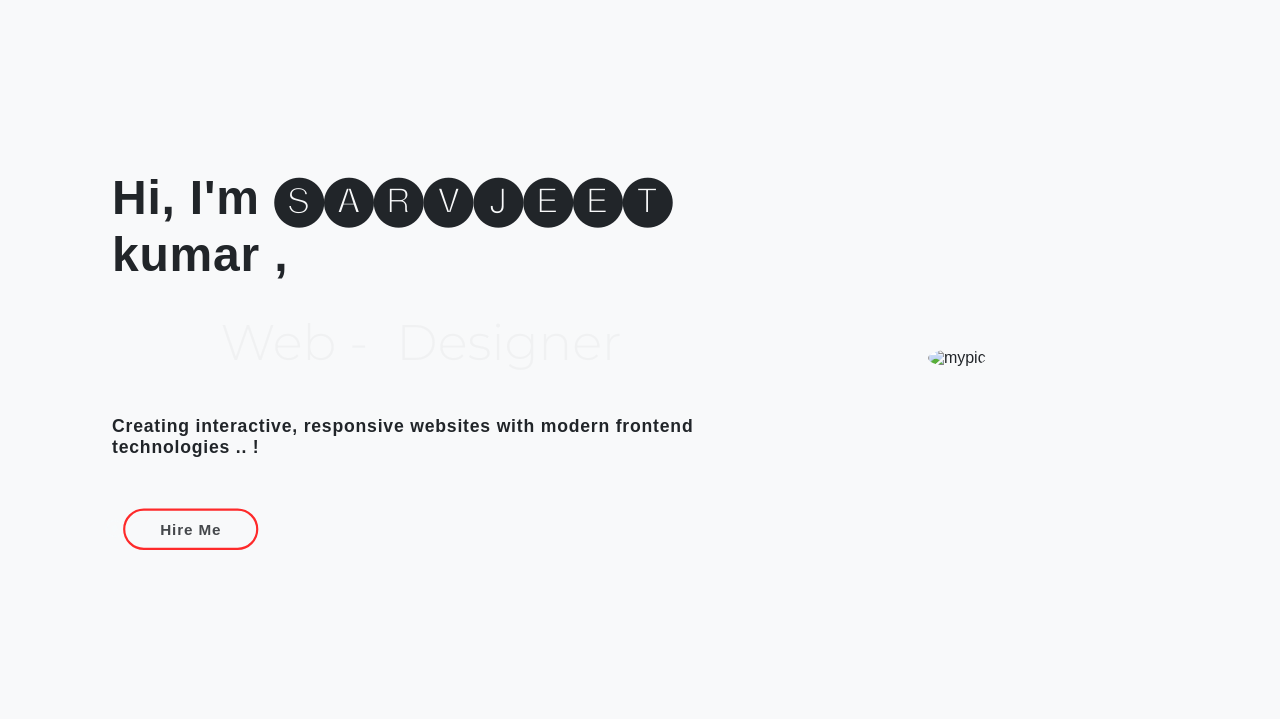
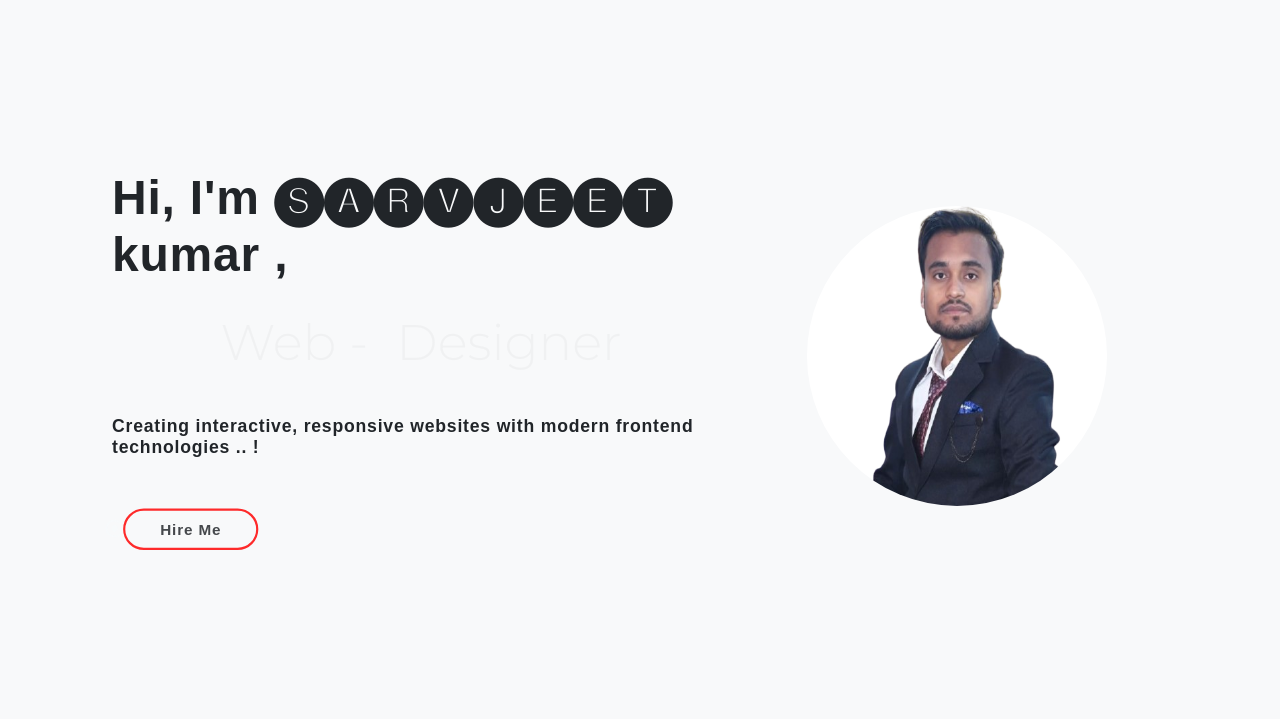
Before and after one commit to Sarvjeet987/Portfolio, a plain HTML site: page index.html in a window 1280 px wide. Shown: the part 81-800 px from the top of the page. Drawn offline with nearby package versions, Linux system fonts and the light colour scheme.

Commit message:
Update index.html

```diff
--- a/index.html
+++ b/index.html
@@ -46,7 +46,7 @@
             class="hire2">Hire Me</button></a></i>
     </div>
     <div class="right">
-      <img src="myphot" alt="mypic" div data-aos="fade-up" data-aos-duration="500">
+      <img src="myphot.png" alt="mypic" div data-aos="fade-up" data-aos-duration="500">
     </div>
   </div>
   <!-- end Home -->
```
